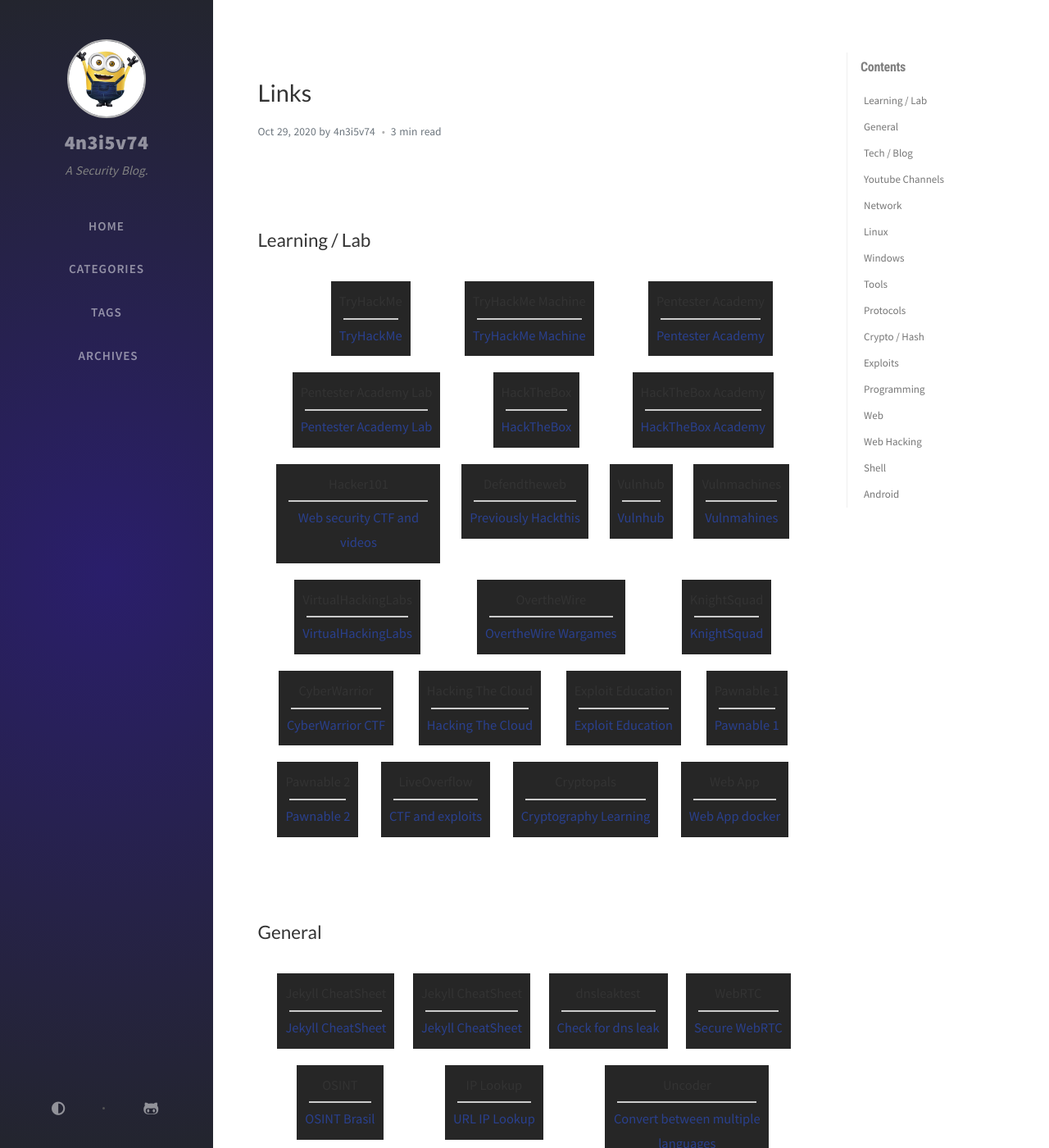
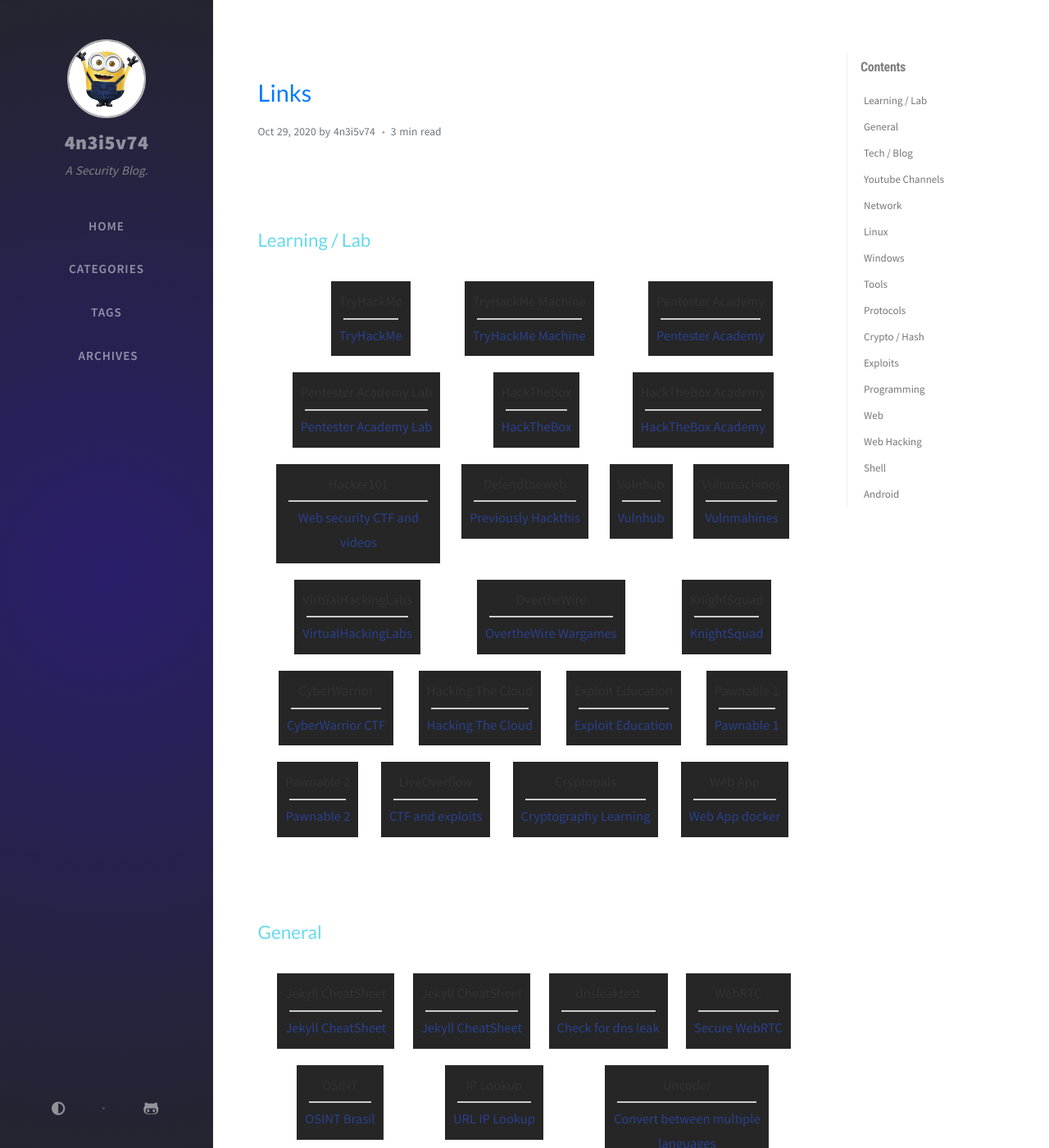
Before and after one commit to 4n3i5v74/4n3i5v74.github.io, a Jekyll site: the page built from links/index.html, in a window 1280 px wide and 1400 px high. Shown: the whole window at 82% size. Built offline with Jekyll 4.4.1, drawn with Linux system fonts in a browser that asks for light colours; nearby versions of some CDN libraries; comment, search, counter and statistics services are not loaded.

Commit message:
Modified

```diff
--- a/assets/css/post.scss
+++ b/assets/css/post.scss
@@ -34,6 +34,18 @@
   color: rgba(158, 158, 158, 0.8);
   padding-left: $pl;
   padding-right: $pr;
+}
+
+.post h1 {
+  color: #007bff;
+}
+
+.post h2 {
+  color: #66d9ef;
+}
+
+.post h3 {
+  color: #009999;
 }
 
 .post .post-meta {
```
